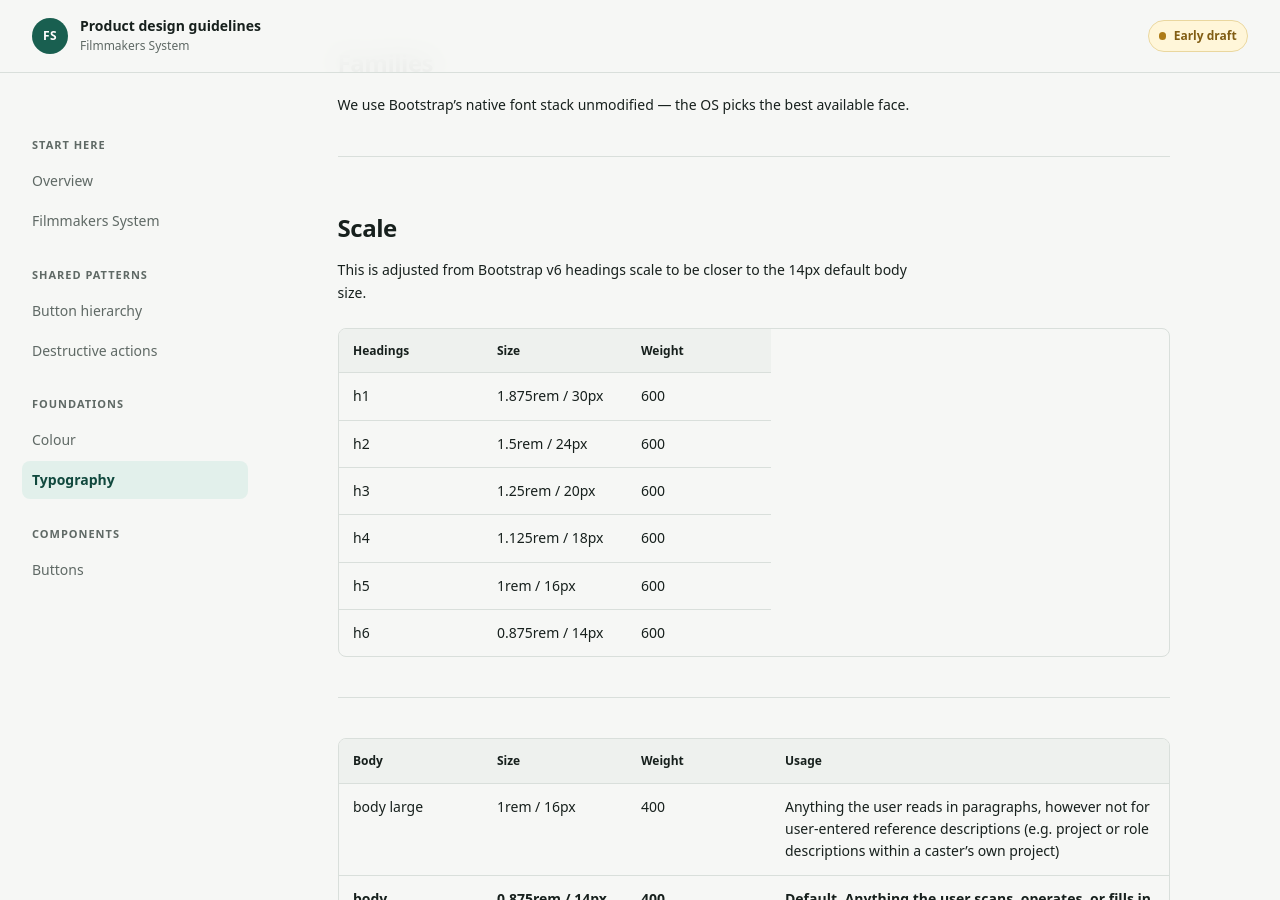
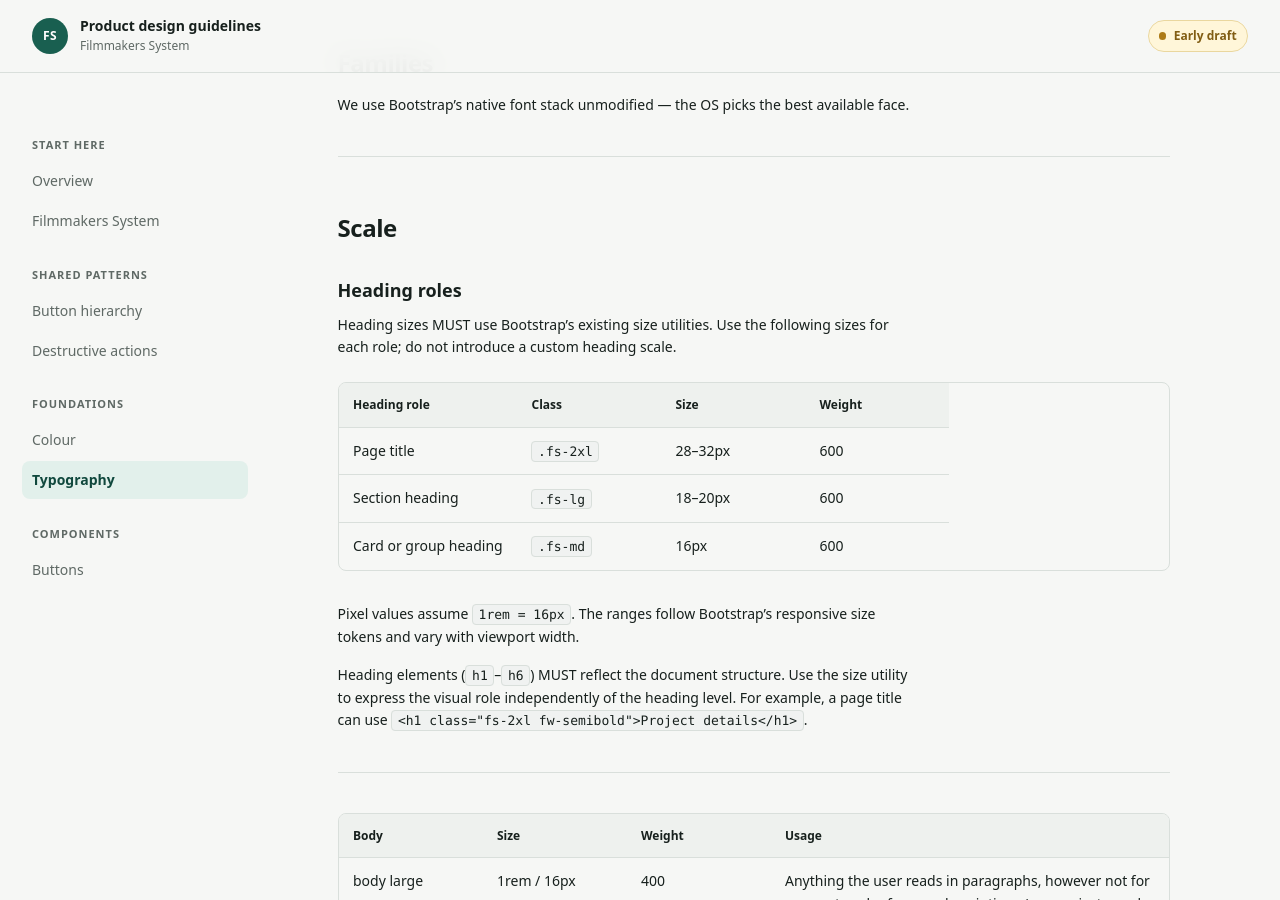
Before and after one commit to LucyCoker/product-design-guidelines-1, a Jekyll site: the page built from products/filmmakers-system/foundations/typography.md, in a window 1280 px wide and 900 px high, scrolled down 443 px. Built offline with Jekyll 4.4.1, drawn with Linux system fonts in a browser that asks for light colours; some of the changed text lies outside the part shown.

Commit message:
Define heading roles with Bootstrap size utilities

```diff
--- a/products/filmmakers-system/foundations/typography.md
+++ b/products/filmmakers-system/foundations/typography.md
@@ -22,16 +22,19 @@ We use Bootstrap's native font stack unmodified — the OS picks the best availa
 
 ## Scale
 
-This is adjusted from Bootstrap v6 headings scale to be closer to the 14px default body size.
+### Heading roles
 
-| Headings | Size | Weight |
-|---|---|---|
-| h1 | 1.875rem / 30px | 600 |
-| h2 | 1.5rem / 24px | 600 |
-| h3 | 1.25rem / 20px | 600 |
-| h4 | 1.125rem / 18px | 600 |
-| h5 | 1rem / 16px | 600 |
-| h6 | 0.875rem / 14px | 600 |
+Heading sizes MUST use Bootstrap's existing size utilities. Use the following sizes for each role; do not introduce a custom heading scale.
+
+| Heading role | Class | Size | Weight |
+|---|---|---|---|
+| Page title | `.fs-2xl` | 28–32px | 600 |
+| Section heading | `.fs-lg` | 18–20px | 600 |
+| Card or group heading | `.fs-md` | 16px | 600 |
+
+Pixel values assume `1rem = 16px`. The ranges follow Bootstrap's responsive size tokens and vary with viewport width.
+
+Heading elements (`h1`–`h6`) MUST reflect the document structure. Use the size utility to express the visual role independently of the heading level. For example, a page title can use `<h1 class="fs-2xl fw-semibold">Project details</h1>`.
 
 ---
 
@@ -79,7 +82,7 @@ reliably available. Use `--bs-secondary-color` at 400.
 
 ### Open decisions
 
-- When the base font size is changed to 14px, does Bootstrap v6 automatically adjust the typogrpahy scale? If so, do those sizes work for our system and should we change our guidelines to match the auto generated scale rather than making it custom?
+*None yet.*
 
 ### Watching
 
```
